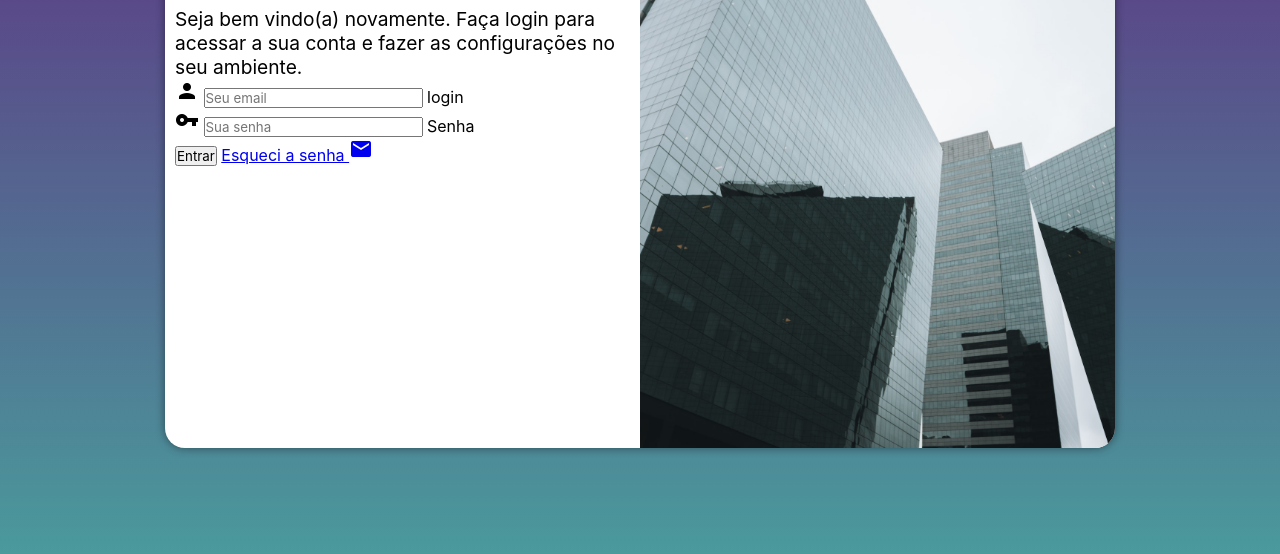
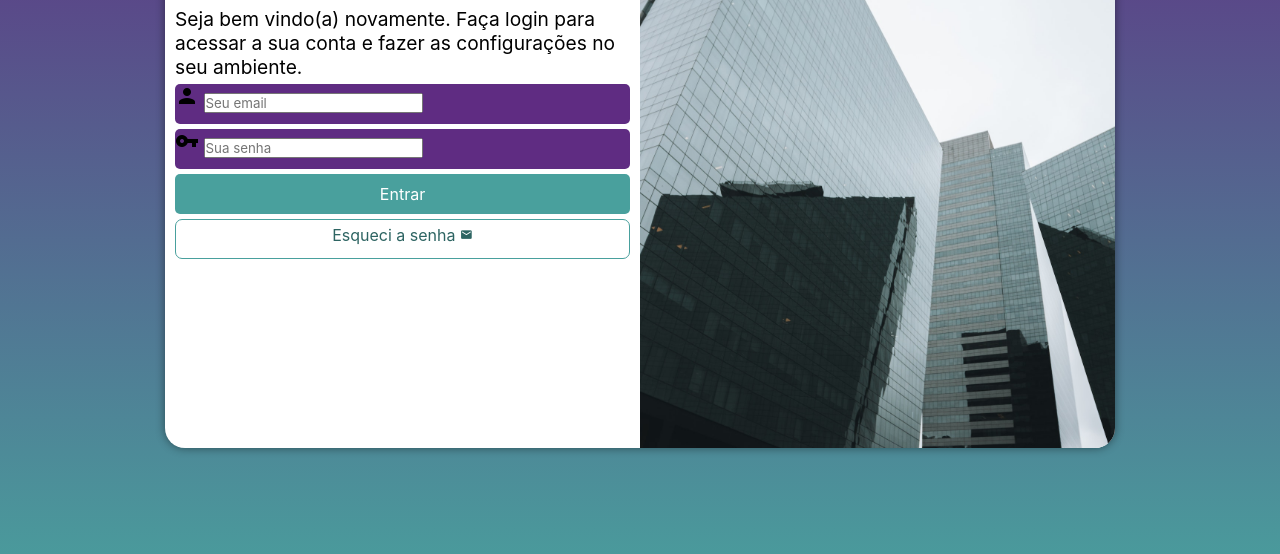
Before and after one commit to WesleyxOliveira/projeto-login, a plain HTML site: page index.html in a window 1280 px wide. Shown: the part 202-756 px from the top of the page. Drawn offline with Linux system fonts and the light colour scheme.

Commit message:
atualizei o formulário de login

```diff
--- a/estilos/style.css
+++ b/estilos/style.css
@@ -65,3 +65,55 @@ section#login > #formulario {
 #formulario > p {
     font-size: 0.8em;
 }
+
+.campo {
+    background-color: #5f2c82;
+    width: 100%;
+    display: block;
+    height: 40px;
+    border-radius: 5px;
+    margin: 5px 0;
+}
+
+div.campo > label {
+    display: none;
+}
+
+form > input[type=submit] {
+    display: block;
+    font-size: 1em;
+    width: 100%;
+    height: 40px;
+    background-color: #49a09d;
+    color: #fff;
+    border: none;
+    border-radius: 5px;
+    cursor: pointer;
+}
+
+form > input[type=submit]:hover {
+    background-color: #2d6462;
+}
+
+a.botao {
+    display: block;
+    text-align: center;
+    font-size: 1em;
+    width: 100%;
+    height: 40px;
+    padding-top: 5px;
+    margin-top: 5px;
+    background-color: #fff;
+    border: 1px solid #49a09d;
+    border-radius: 7px;
+    text-decoration: none;
+    color: #2d6462;
+}
+
+form > a.botao > span {
+    font-size: 0.8em;
+}
+
+a.botao:hover {
+    background-color: #6cd3cf;
+}
--- a/index.html
+++ b/index.html
@@ -33,7 +33,7 @@
                         <label for="isenha">Senha</label>
                     </div>
                     <input type="submit" value="Entrar">
-                    <a href="esqueci.html">Esqueci a senha <span class="material-icons">mail</span></a>
+                    <a href="esqueci.html" class="botao">Esqueci a senha <span class="material-icons">mail</span></a>
                 </form>
             </div>
         </section>
```
